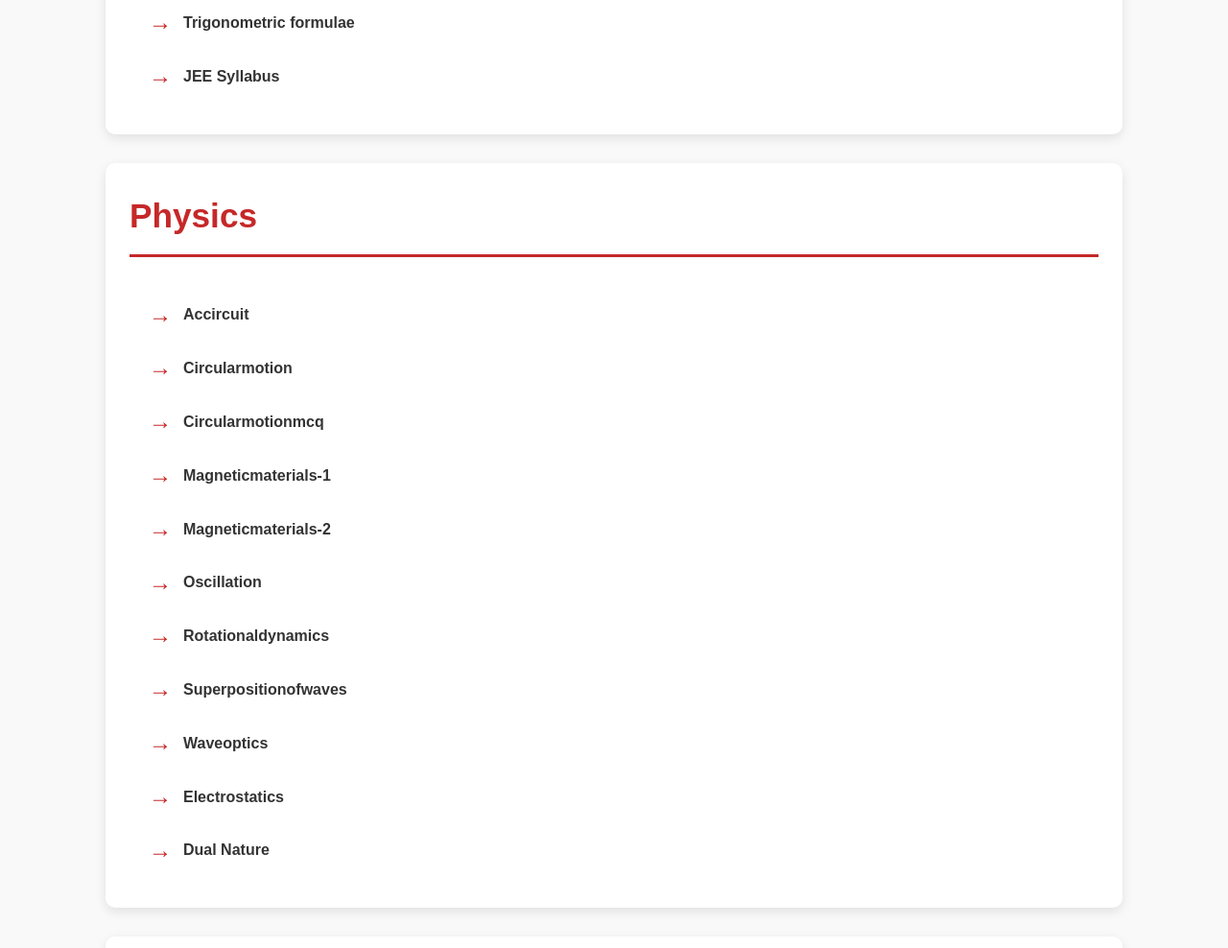
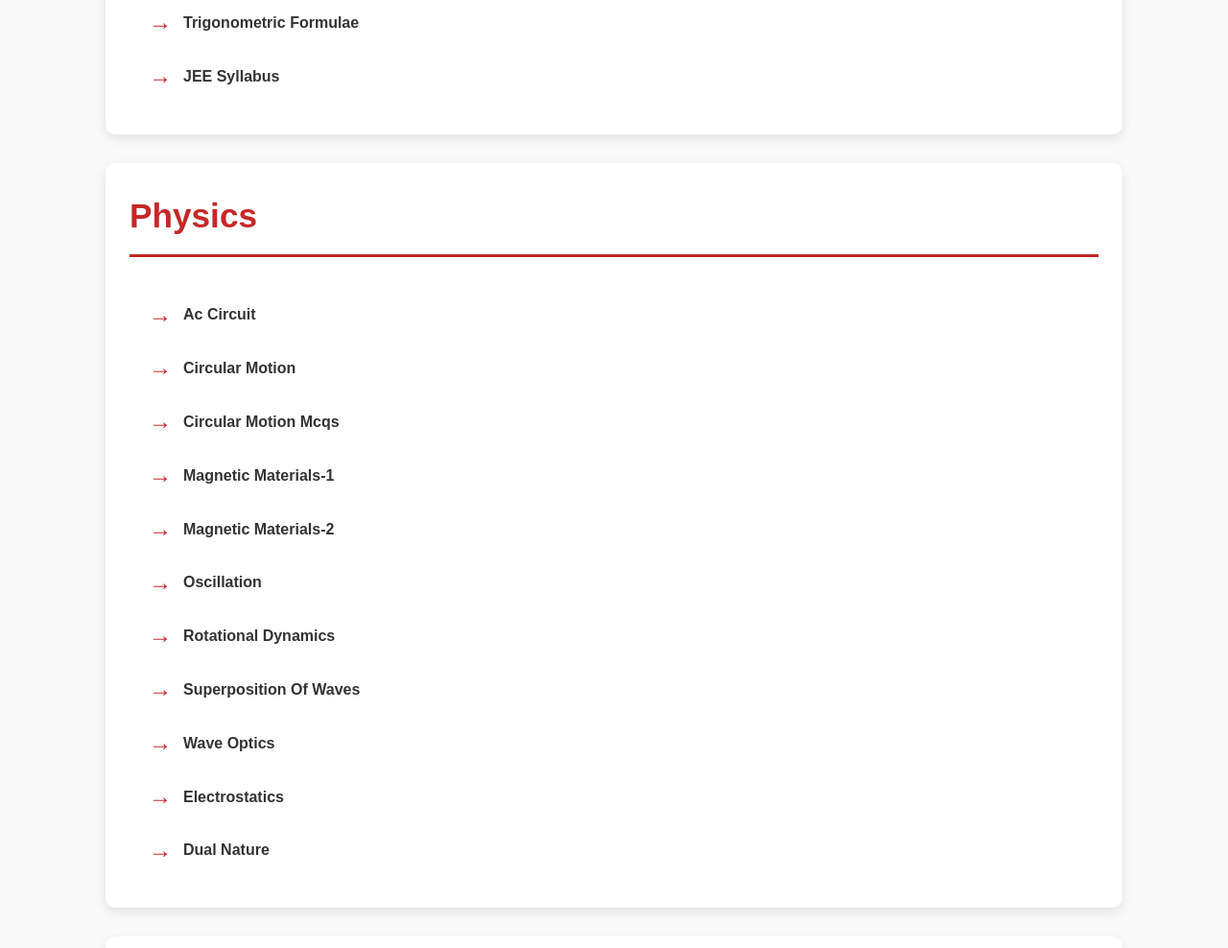
Before and after one commit to Kingrocks676/11thand12th, a plain HTML site: page index.html in a window 1280 px wide. Shown: the part 374-1362 px from the top of the page at 96% size. Drawn offline with Linux system fonts and the light colour scheme.

Commit message:
Update index.html

```diff
--- a/index.html
+++ b/index.html
@@ -24,7 +24,7 @@
         <section id="maths">
             <h2>Maths</h2>
             <ul>
-                <li><a href="Trigonometric formulae.pdf">Trigonometric formulae</a></li>
+                <li><a href="Trigonometric formulae.pdf">Trigonometric Formulae</a></li>
                 <li><a href="JEE Syllabus.pdf">JEE Syllabus</a></li>
                 <!-- Add more links as needed -->
             </ul>
@@ -33,15 +33,15 @@
         <section id="physics">
             <h2>Physics</h2>
             <ul>
-                <li><a href="Accircuit.pdf">Accircuit</a></li>
-                <li><a href="Circularmotion.pdf">Circularmotion</a></li>
-                <li><a href="pCircularmotionmcq.pdf">Circularmotionmcq</a></li>
-                <li><a href="Magneticmaterials-1.pdf">Magneticmaterials-1</a></li>
-                <li><a href="Magneticmaterials-2.pdf">Magneticmaterials-2</a></li>
+                <li><a href="Accircuit.pdf">Ac Circuit</a></li>
+                <li><a href="Circularmotion.pdf">Circular Motion</a></li>
+                <li><a href="pCircularmotionmcq.pdf">Circular Motion Mcqs</a></li>
+                <li><a href="Magneticmaterials-1.pdf">Magnetic Materials-1</a></li>
+                <li><a href="Magneticmaterials-2.pdf">Magnetic Materials-2</a></li>
                 <li><a href="Oscillation.pdf">Oscillation</a></li>
-                <li><a href="Rotationaldynamics.pdf">Rotationaldynamics</a></li>
-                <li><a href="Superpositionofwaves.pdf">Superpositionofwaves</a></li>
-                <li><a href="Waveoptics.pdf">Waveoptics</a></li>
+                <li><a href="Rotationaldynamics.pdf">Rotational Dynamics</a></li>
+                <li><a href="Superpositionofwaves.pdf">Superposition Of Waves</a></li>
+                <li><a href="Waveoptics.pdf">Wave Optics</a></li>
                 <li><a href="Electrostatics.pdf">Electrostatics</a></li>
                 <li><a href="Dual Nature.pdf">Dual Nature</a></li>
                 <!-- Add more links as needed -->
```
